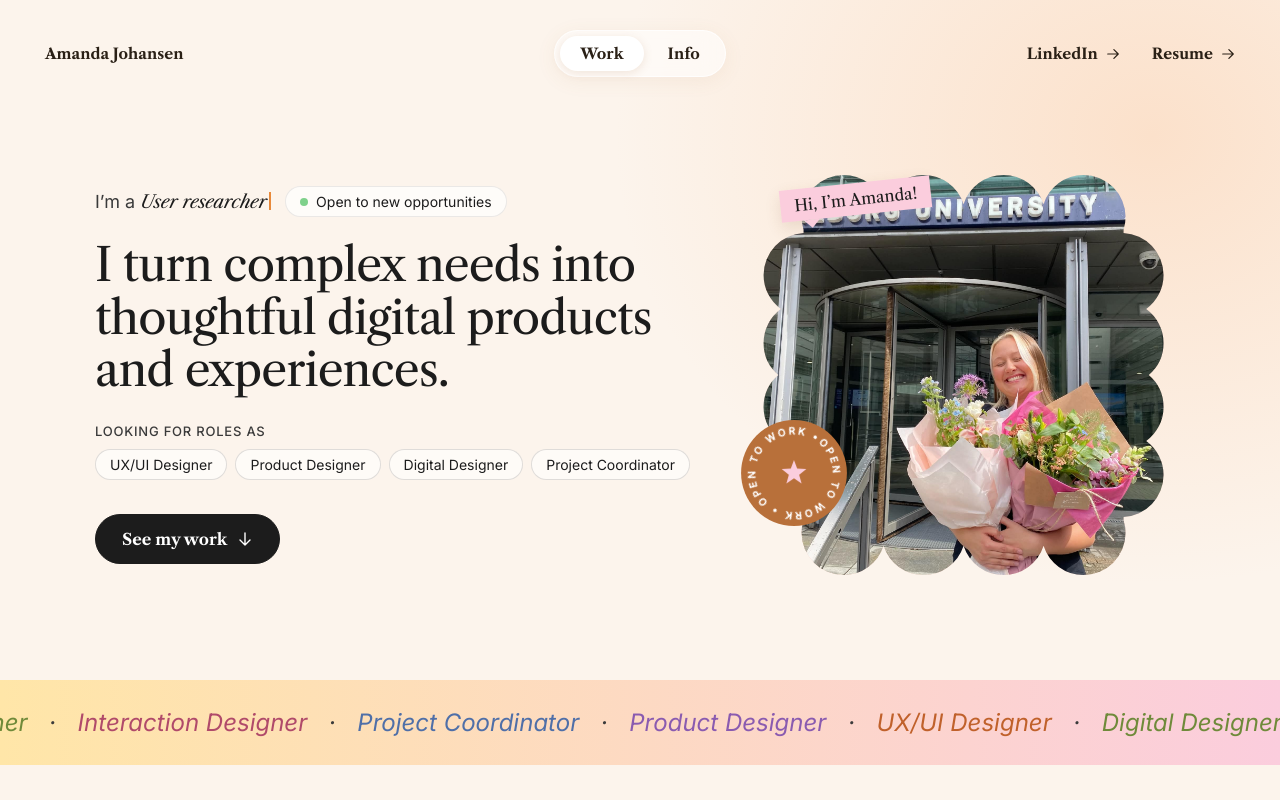
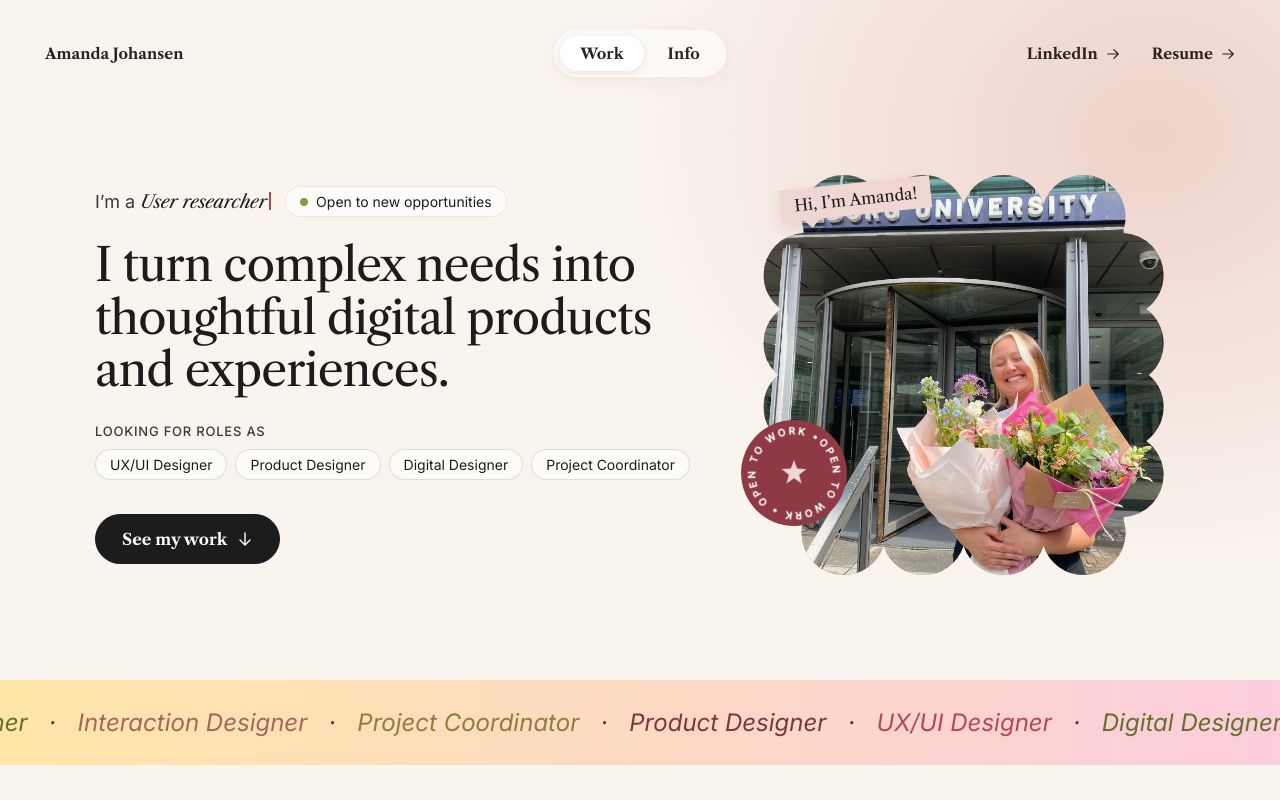
Before and after one commit to mandajohansen/portfolio, a React (Vite) app: page / in a window 1280 px wide. Shown: the top 800 px of the page. Built offline with nearby package versions, Linux system fonts and the light colour scheme.

Commit message:
color fixes

```diff
--- a/src/index.css
+++ b/src/index.css
@@ -10,142 +10,149 @@
    ========================================================================== */
 :root {
   /* Core */
-  --cream: #fcf4ec;
+  --cream: #f9f5ee;
   /* page background */
   --ink: #1c1c1c;
   /* main text */
   --muted: #3a3a3a;
   /* body text */
-  --accent: #e8893a;
+  --accent: #b24a55;
   /* orange: labels, numbers, links, highlights */
-  --accent-rgb: 232 137 58;
-  --accent-dark: #b8703a;
+  --accent-rgb: 178 74 85;
+  --accent-dark: #8e3a44;
   /* darker orange for icons */
   --white: #fff;
   --white-rgb: 255 255 255;
   --black-rgb: 0 0 0;
 
   /* Text shades */
-  --header-name: #2a2016;
+  --header-name: #2a2420;
   /* name in the top left of the header */
-  --header-link-hover: #d67a2e;
+  --header-link-hover: #b24a55;
   /* LinkedIn / Resume on hover */
   --text-grey: #6b6b6b;
   --text-faint: #8a8178;
   /* side menu items */
-  --text-brown: #9a8573;
-  --text-warm: #3a2f28;
+  --text-brown: #8f7a72;
+  --text-warm: #3a2e2c;
   --text-copyright: #9a8f86;
   /* © line in the footer */
-  --scribble: #4a3f36;
+  --scribble: #4a3d3a;
   /* handwritten notes */
-  --navy: #1f2a38;
-  /* numbers in the result cards */
-
-  /* Peach family (marquee, boxes, badges) */
-  --peach-pale: #fde7d6;
-  --peach-light: #fbcddd;
-  --peach-deep: #ffe6a8;
-  --peach-deep-rgb: 255 230 168;
-
-  /* Greens */
-  --sage: #e8ecda;
+  --navy: #3f451c;
+  /* numbers in the result cards (deep olive) */
+
+
+  /* Dusty pink family (marquee, boxes, badges), tints of #cc8980 */
+  --peach-pale: #f3dfdc;
+  --peach-light: #efd6d2;
+  --peach-deep: #e6c0ba;
+  --peach-strong: #cb9992;
+  --peach-deep-rgb: 230 192 186;
+
+  /* Olive family, tints of #666f2e */
+  --sage: #c9cdab;
   /* featured result card */
-  --sage-light-rgb: 226 232 208;
+  --sage-light-rgb: 196 202 160;
   /* Results / Education band */
-  --sage-bright-rgb: 226 234 208;
-  --status-green: #7fd18b;
+  --sage-bright-rgb: 205 210 175;
+  --status-green: #8c9a45;
   /* "open to opportunities" dot */
-  --status-green-rgb: 127 209 139;
-  --chosen: #33b962;
+  --status-green-rgb: 140 154 69;
+  --chosen: #666f2e;
   /* "Chosen design" badge */
 
+
+
   /* Sunset gradient (the contact band on the Info page) */
-  --sunset-1: #ffc36b;
-  --sunset-2: #ffd078;
-  --sunset-3: #ffdc83;
-  --sunset-4: #ffe58c;
-  --sunset-5: #ffdf7e;
-  --sunset-6: #ffd26f;
+  --sunset-1: #cc8980;
+  --sunset-2: #d59a8a;
+  --sunset-3: #dcb294;
+  --sunset-4: #d6bd92;
+  --sunset-5: #cfc48e;
+  --sunset-6: #a9a466;
 
   /* Empty picture placeholders */
-  --placeholder-1: #f6e8dc;
-  --placeholder-2: #efdccd;
+  --placeholder-1: #f3f0e3;
+  --placeholder-2: #e9e4cf;
 
   /* Numbered step circles, in order */
-  --step-1: #fbd5cd;
-  --step-2: #fbe7b4;
-  --step-3: #d9eed2;
-  --step-4: #d8e4fb;
-  --step-5: #e6dcfb;
-  --step-6: #fbd5d8;
-  --step-7: #d5eef0;
-  --step-8: #f6e0c4;
-  --step-9: #e2e8d0;
-  --step-10: #f3d9e8;
-  --step-11: #dfe6f6;
-
-  /* Warm browns, used see-through for shadows and thin lines */
-  --tan-rgb: 180 120 70;
-  --clay-rgb: 170 110 60;
-  --umber-rgb: 120 80 40;
-  --rust-rgb: 120 60 20;
-  --bark-rgb: 90 50 20;
-  --earth-rgb: 60 40 20;
+  --step-1: #dcaeb3;
+  --step-2: #ddd6b0;
+  --step-3: #c2c7ac;
+  --step-4: #e3beb9;
+  --step-5: #e8c9cd;
+  --step-6: #cfc48e;
+  --step-7: #d1d4c0;
+  --step-8: #dbaca6;
+  --step-9: #eed7da;
+  --step-10: #eee8cc;
+  --step-11: #d9dbcb;
+
+  /* Warm rosy browns, used see-through for shadows and thin lines */
+  --tan-rgb: 160 110 100;
+  --clay-rgb: 150 90 85;
+  --umber-rgb: 110 70 60;
+  --rust-rgb: 120 50 55;
+  --bark-rgb: 80 45 45;
+  --earth-rgb: 50 40 35;
 
   /* Soft background glows */
-  --glow-cream-rgb: 255 244 225;
-  --glow-peach-rgb: 253 226 206;
-  --glow-apricot-rgb: 251 206 170;
-  --glow-yellow-rgb: 249 228 170;
-  --glow-green-rgb: 214 232 200;
+  --glow-cream-rgb: 250 243 230;
+  --glow-peach-rgb: 236 205 200;
+  --glow-apricot-rgb: 225 175 168;
+  --glow-yellow-rgb: 228 220 180;
+  --glow-green-rgb: 205 210 175;
 
   /* ---- Colours used from the JavaScript files ---- */
 
   /* Front-page project cards: soft gradient from → to.
      The "-to" colour is also the tilted card behind the photo on that project's page. */
-  --card-relesys-from: #fde3d0;
-  --card-relesys-to: #f9cdb0;
-  --card-thesis-from: #fdf6d2;
+  --card-relesys-from: #f3e0dd;
+  --card-relesys-to: #e6bcb6;
+  --card-thesis-from: #f2eedb;
   /* Internal Communication app */
-  --card-thesis-to: #f9e9a6;
-  --card-spyrun-from: #e3f1dc;
-  --card-spyrun-to: #cfe6c6;
-  --card-pandas-from: #d8ecf6;
-  --card-pandas-to: #b9dcf0;
-  --card-study-card-from: #ece4fb;
+  --card-thesis-to: #e2dab0;
+  --card-spyrun-from: #e3e5d3;
+  --card-spyrun-to: #c9cdab;
+  --card-pandas-from: #f1dcde;
+  --card-pandas-to: #e0b5ba;
+  --card-study-card-from: #e6dfbd;
+  ;
   /* Digital Study Card */
-  --card-study-card-to: #d9cbf5;
-  --card-vr-driving-from: #FF9999;
+  --card-study-card-to: #cfc48e;
+  --card-vr-driving-from: #d59a8a;
   /* VR Driving Simulator */
-  --card-vr-driving-to: #FF9999;
-  --card-exhibit-from: #efe7df;
+  --card-vr-driving-to: #cc8980;
+  --card-exhibit-from: #efebe0;
   /* Interactive Exhibit */
-  --card-exhibit-to: #d9ccbf;
-  --card-maze-chase-from: #94E5EE;
-  --card-maze-chase-to: #AEECF3;
-  --card-decibel-from: #7BBA92;
+  --card-exhibit-to: #ddd5bd;
+  --card-maze-chase-from: #9fa66b;
+  --card-maze-chase-to: #b0b585;
+  --card-decibel-from: #d79aa0;
   /* Dangers of Decibel */
   --card-decibel-to: #8CC9A2;
+  --card-decibel-to: #c97880;
 
   /* Marquee role colours, in the order of the roles */
-  --marquee-1: #c0612b;
-  --marquee-2: #6f8a3a;
-  --marquee-3: #b04a6a;
-  --marquee-4: #4f6fa8;
-  --marquee-5: #8a5bb0;
+  --marquee-1: #b24a55;
+  --marquee-2: #666f2e;
+  --marquee-3: #a8645b;
+  --marquee-4: #8a7f3e;
+  --marquee-5: #7d3540;
 
   /* Info page */
-  --tint-portrait: #f6d3c8;
+  --tint-portrait: #cc8980;
   /* card behind your photo */
-  --edu-master: #f0a060;
+  --edu-master: #b24a55;
   /* education dots */
-  --edu-bachelor: #a3b98a;
-  --skill-design: #f8d6d1;
+  --edu-bachelor: #666f2e;
+  --skill-design: #e3beb9;
   /* skill group icon circles */
-  --skill-research: #fbe6ae;
-  --skill-tools: #d6e3fa;
-  --skill-methods: #dfe8d3;
+  --skill-research: #ddd6b0;
+  --skill-tools: #dcaeb3;
+  --skill-methods: #c2c7ac;
+
 
   /* Layout and fonts */
   --gutter: 45px;
@@ -276,7 +283,7 @@ button {
   font-weight: 400;
   white-space: nowrap;
   color: var(--muted);
-  background: linear-gradient(90deg, var(--peach-deep) 0%, var(--peach-light) 100%);
+  background: linear-gradient(90deg, #ffe6a8 0%, #fbcddd 100%);
 
 }
 
@@ -2945,9 +2952,9 @@ body {
   }
 
   .track__item {
-  justify-items: center;
-  padding: 0 8px;
-  text-align: center;
+    justify-items: center;
+    padding: 0 8px;
+    text-align: center;
   }
 }
 
```
